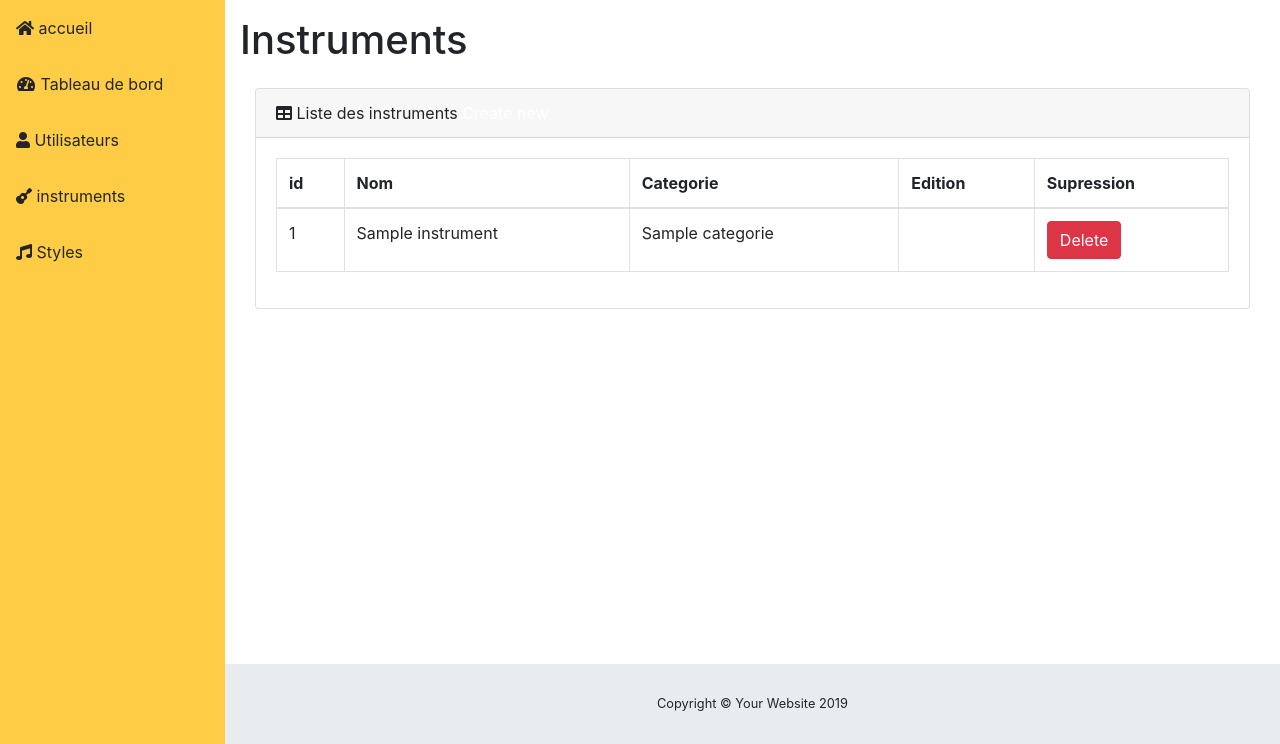
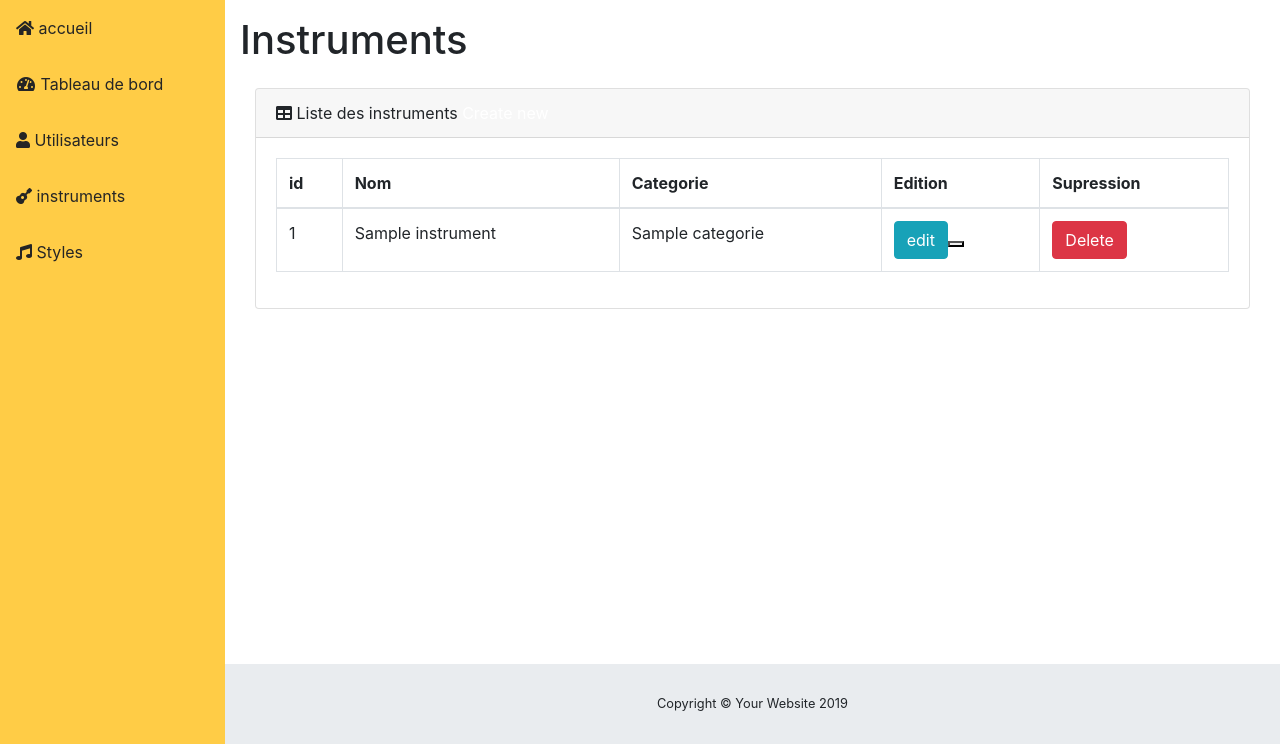
Before and after one commit to dablusLyes/band_together, a Symfony app: template templates/instrument/index.html.twig in a window 1280 px wide. Shown: the part 56-800 px from the top of the page. Run offline with Twig, Linux system fonts and the light colour scheme; the template is opened without the code that fills it: most values are stand-ins (such as "Sample title", 1, 10 or a date in 2020); some libraries are stand-ins or nearby versions.

Commit message:
pull du matin j4

```diff
--- a/templates/instrument/index.html.twig
+++ b/templates/instrument/index.html.twig
@@ -30,7 +30,7 @@
                         <td>{{ instrument.id }}</td>
                         <td>{{ instrument.nom }}</td>
                         <td>{{ instrument.categorie }}</td>
-                        <td><a href="{{ path('instrument_edit', {'id': instrument.id}) }}">edit</a></td>
+                        <td><button class="btn btn-info"><a href="{{ path('instrument_edit', {'id': instrument.id}) }}">edit</a><button></td>
                         <td>{{ include('instrument/_delete_form.html.twig') }}</td>
                     </tr>
                 {% else %}
```
